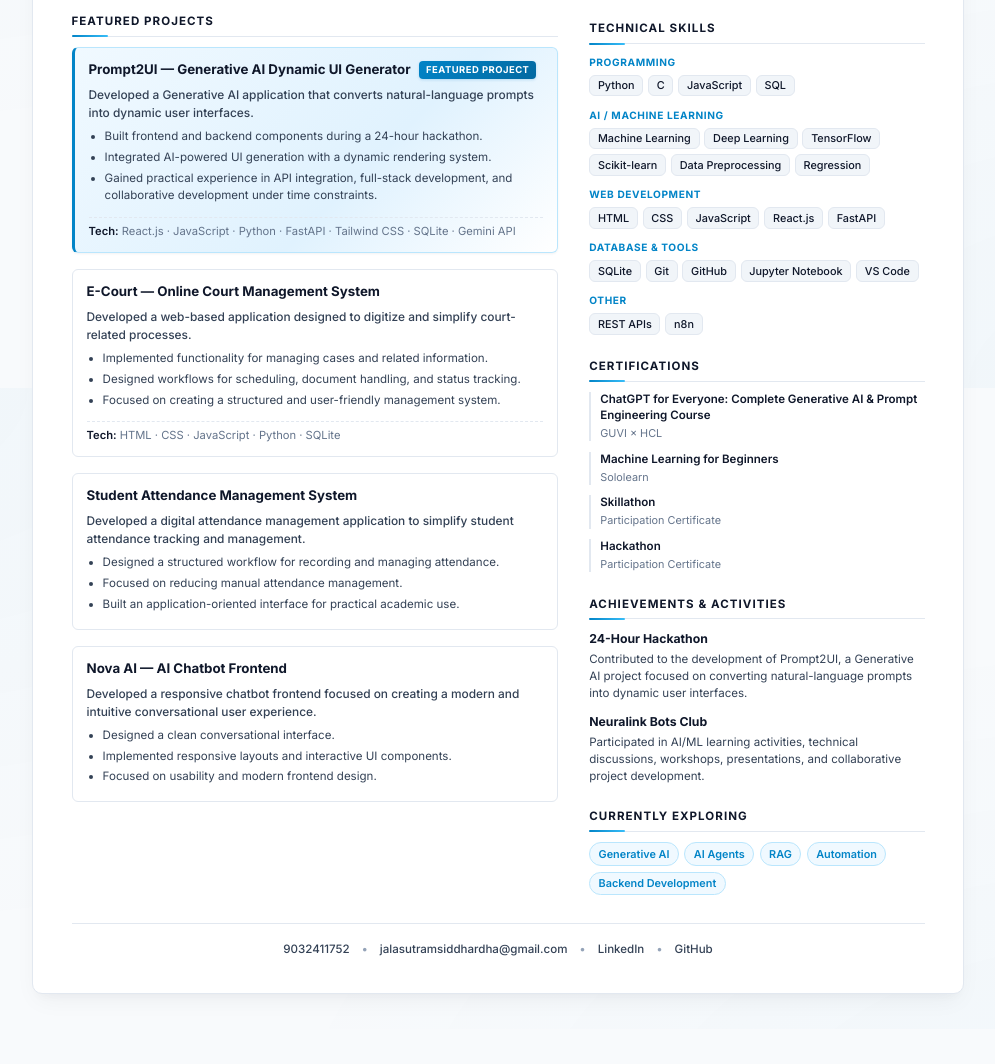
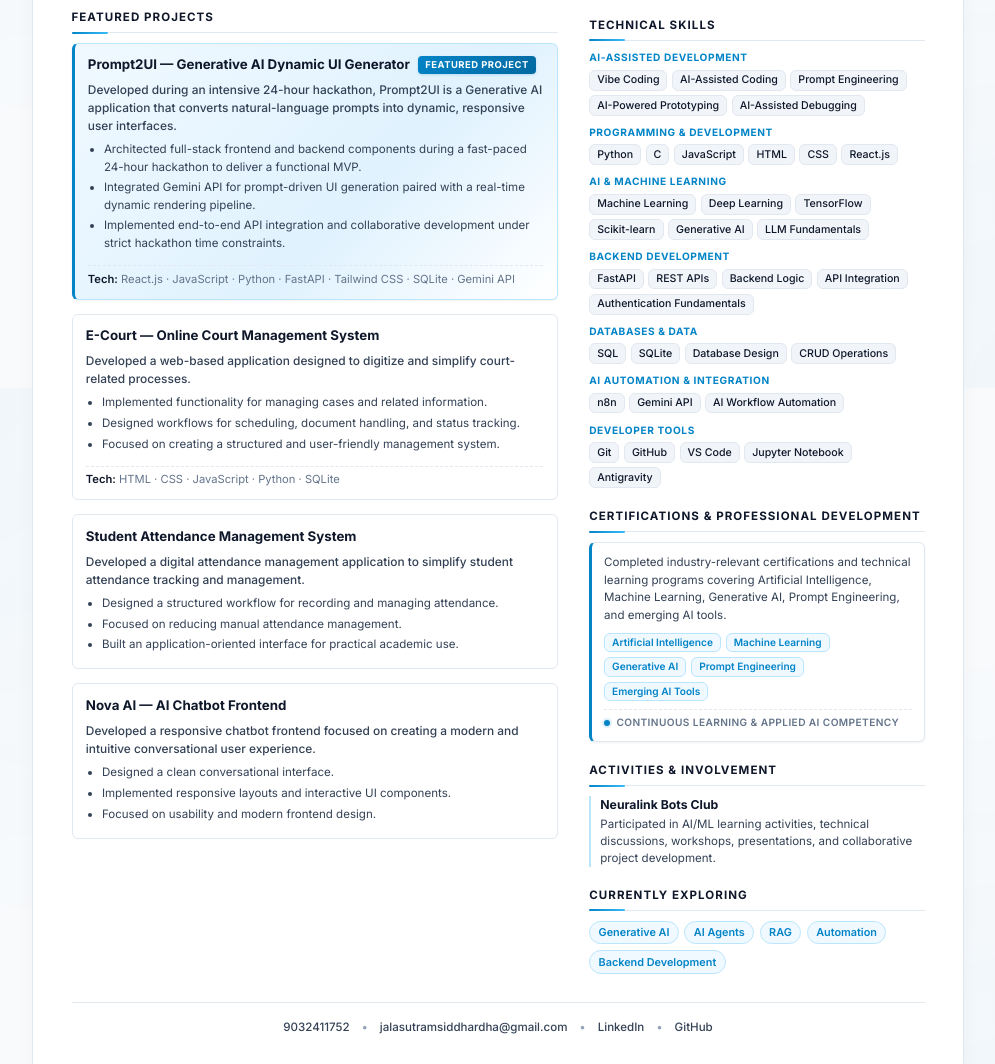
Before and after one commit to siddhardha-jalasutram/resume, a plain HTML site: page index.html in a window 1280 px wide. Shown: the part 412-1476 px from the top of the page, without its empty margins (142-1137 px from the left). Before the commit the page ends 1441 px from the top, so only its background shows below. Drawn offline with Linux system fonts and the light colour scheme.

Commit message:
update modules

```diff
--- a/index.html
+++ b/index.html
@@ -104,11 +104,11 @@
                                         <span class="badge-featured">Featured Project</span>
                                     </div>
                                 </div>
-                                <p class="project-desc">Developed a Generative AI application that converts natural-language prompts into dynamic user interfaces.</p>
+                                <p class="project-desc">Developed during an intensive 24-hour hackathon, Prompt2UI is a Generative AI application that converts natural-language prompts into dynamic, responsive user interfaces.</p>
                                 <ul class="project-bullets">
-                                    <li>Built frontend and backend components during a 24-hour hackathon.</li>
-                                    <li>Integrated AI-powered UI generation with a dynamic rendering system.</li>
-                                    <li>Gained practical experience in API integration, full-stack development, and collaborative development under time constraints.</li>
+                                    <li>Architected full-stack frontend and backend components during a fast-paced 24-hour hackathon to deliver a functional MVP.</li>
+                                    <li>Integrated Gemini API for prompt-driven UI generation paired with a real-time dynamic rendering pipeline.</li>
+                                    <li>Implemented end-to-end API integration and collaborative development under strict hackathon time constraints.</li>
                                 </ul>
                                 <div class="project-tech">
                                     <span class="tech-label">Tech:</span> React.js · JavaScript · Python · FastAPI · Tailwind CSS · SQLite · Gemini API
@@ -191,90 +191,106 @@
                         </h2>
                         <div class="skills-categorized">
                             <div class="skill-group">
-                                <div class="skill-category">PROGRAMMING</div>
+                                <div class="skill-category">AI-ASSISTED DEVELOPMENT</div>
+                                <div class="skill-tags">
+                                    <span class="skill-tag">Vibe Coding</span>
+                                    <span class="skill-tag">AI-Assisted Coding</span>
+                                    <span class="skill-tag">Prompt Engineering</span>
+                                    <span class="skill-tag">AI-Powered Prototyping</span>
+                                    <span class="skill-tag">AI-Assisted Debugging</span>
+                                </div>
+                            </div>
+                            <div class="skill-group">
+                                <div class="skill-category">PROGRAMMING &amp; DEVELOPMENT</div>
                                 <div class="skill-tags">
                                     <span class="skill-tag">Python</span>
                                     <span class="skill-tag">C</span>
                                     <span class="skill-tag">JavaScript</span>
-                                    <span class="skill-tag">SQL</span>
+                                    <span class="skill-tag">HTML</span>
+                                    <span class="skill-tag">CSS</span>
+                                    <span class="skill-tag">React.js</span>
                                 </div>
                             </div>
                             <div class="skill-group">
-                                <div class="skill-category">AI / MACHINE LEARNING</div>
+                                <div class="skill-category">AI &amp; MACHINE LEARNING</div>
                                 <div class="skill-tags">
                                     <span class="skill-tag">Machine Learning</span>
                                     <span class="skill-tag">Deep Learning</span>
                                     <span class="skill-tag">TensorFlow</span>
                                     <span class="skill-tag">Scikit-learn</span>
-                                    <span class="skill-tag">Data Preprocessing</span>
-                                    <span class="skill-tag">Regression</span>
+                                    <span class="skill-tag">Generative AI</span>
+                                    <span class="skill-tag">LLM Fundamentals</span>
                                 </div>
                             </div>
                             <div class="skill-group">
-                                <div class="skill-category">WEB DEVELOPMENT</div>
+                                <div class="skill-category">BACKEND DEVELOPMENT</div>
                                 <div class="skill-tags">
-                                    <span class="skill-tag">HTML</span>
-                                    <span class="skill-tag">CSS</span>
-                                    <span class="skill-tag">JavaScript</span>
-                                    <span class="skill-tag">React.js</span>
                                     <span class="skill-tag">FastAPI</span>
+                                    <span class="skill-tag">REST APIs</span>
+                                    <span class="skill-tag">Backend Logic</span>
+                                    <span class="skill-tag">API Integration</span>
+                                    <span class="skill-tag">Authentication Fundamentals</span>
                                 </div>
                             </div>
                             <div class="skill-group">
-                                <div class="skill-category">DATABASE & TOOLS</div>
+                                <div class="skill-category">DATABASES &amp; DATA</div>
                                 <div class="skill-tags">
+                                    <span class="skill-tag">SQL</span>
                                     <span class="skill-tag">SQLite</span>
-                                    <span class="skill-tag">Git</span>
-                                    <span class="skill-tag">GitHub</span>
-                                    <span class="skill-tag">Jupyter Notebook</span>
-                                    <span class="skill-tag">VS Code</span>
+                                    <span class="skill-tag">Database Design</span>
+                                    <span class="skill-tag">CRUD Operations</span>
                                 </div>
                             </div>
                             <div class="skill-group">
-                                <div class="skill-category">OTHER</div>
+                                <div class="skill-category">AI AUTOMATION &amp; INTEGRATION</div>
                                 <div class="skill-tags">
-                                    <span class="skill-tag">REST APIs</span>
                                     <span class="skill-tag">n8n</span>
+                                    <span class="skill-tag">Gemini API</span>
+                                    <span class="skill-tag">AI Workflow Automation</span>
+                                </div>
+                            </div>
+                            <div class="skill-group">
+                                <div class="skill-category">DEVELOPER TOOLS</div>
+                                <div class="skill-tags">
+                                    <span class="skill-tag">Git</span>
+                                    <span class="skill-tag">GitHub</span>
+                                    <span class="skill-tag">VS Code</span>
+                                    <span class="skill-tag">Jupyter Notebook</span>
+                                    <span class="skill-tag">Antigravity</span>
                                 </div>
                             </div>
                         </div>
                     </section>
 
-                    <!-- CERTIFICATIONS -->
+                    <!-- CERTIFICATIONS & PROFESSIONAL DEVELOPMENT -->
                     <section class="resume-section">
                         <h2 class="section-title">
-                            <span class="title-text">Certifications</span>
+                            <span class="title-text">Certifications &amp; Professional Development</span>
                         </h2>
-                        <ul class="certifications-list">
-                            <li>
-                                <span class="cert-name">ChatGPT for Everyone: Complete Generative AI & Prompt Engineering Course</span>
-                                <span class="cert-issuer">GUVI × HCL</span>
-                            </li>
-                            <li>
-                                <span class="cert-name">Machine Learning for Beginners</span>
-                                <span class="cert-issuer">Sololearn</span>
-                            </li>
-                            <li>
-                                <span class="cert-name">Skillathon</span>
-                                <span class="cert-issuer">Participation Certificate</span>
-                            </li>
-                            <li>
-                                <span class="cert-name">Hackathon</span>
-                                <span class="cert-issuer">Participation Certificate</span>
-                            </li>
-                        </ul>
+                        <div class="cert-dev-card">
+                            <p class="cert-dev-desc">
+                                Completed industry-relevant certifications and technical learning programs covering Artificial Intelligence, Machine Learning, Generative AI, Prompt Engineering, and emerging AI tools.
+                            </p>
+                            <div class="cert-dev-domains">
+                                <span class="cert-domain-tag">Artificial Intelligence</span>
+                                <span class="cert-domain-tag">Machine Learning</span>
+                                <span class="cert-domain-tag">Generative AI</span>
+                                <span class="cert-domain-tag">Prompt Engineering</span>
+                                <span class="cert-domain-tag">Emerging AI Tools</span>
+                            </div>
+                            <div class="cert-dev-meta">
+                                <span class="cert-pulse-dot"></span>
+                                <span class="cert-meta-label">Continuous Learning &amp; Applied AI Competency</span>
+                            </div>
+                        </div>
                     </section>
 
-                    <!-- ACHIEVEMENTS & ACTIVITIES -->
+                    <!-- ACTIVITIES & INVOLVEMENT -->
                     <section class="resume-section">
                         <h2 class="section-title">
-                            <span class="title-text">Achievements & Activities</span>
+                            <span class="title-text">Activities &amp; Involvement</span>
                         </h2>
                         <div class="activities-list">
-                            <div class="activity-item">
-                                <h3 class="activity-title">24-Hour Hackathon</h3>
-                                <p class="activity-desc">Contributed to the development of Prompt2UI, a Generative AI project focused on converting natural-language prompts into dynamic user interfaces.</p>
-                            </div>
                             <div class="activity-item">
                                 <h3 class="activity-title">Neuralink Bots Club</h3>
                                 <p class="activity-desc">Participated in AI/ML learning activities, technical discussions, workshops, presentations, and collaborative project development.</p>
--- a/style.css
+++ b/style.css
@@ -296,14 +296,14 @@ body {
 .grid-column {
     display: flex;
     flex-direction: column;
-    gap: 1.65rem;
+    gap: 1.45rem;
 }
 
 /* 7. SECTION HEADINGS */
 .resume-section {
     display: flex;
     flex-direction: column;
-    gap: 0.75rem;
+    gap: 0.7rem;
 }
 
 .section-title {
@@ -343,14 +343,14 @@ body {
 .projects-list {
     display: flex;
     flex-direction: column;
-    gap: 1.15rem;
+    gap: 1rem;
 }
 
 .project-card {
     display: flex;
     flex-direction: column;
     gap: 0.45rem;
-    padding: 0.85rem 1rem;
+    padding: 0.8rem 0.95rem;
     border-radius: var(--radius-sm);
     border: 1px solid var(--border-color);
     background-color: var(--bg-card);
@@ -476,13 +476,13 @@ body {
 .skills-categorized {
     display: flex;
     flex-direction: column;
-    gap: 0.8rem;
+    gap: 0.65rem;
 }
 
 .skill-group {
     display: flex;
     flex-direction: column;
-    gap: 0.35rem;
+    gap: 0.3rem;
 }
 
 .skill-category {
@@ -495,16 +495,16 @@ body {
 .skill-tags {
     display: flex;
     flex-wrap: wrap;
-    gap: 0.35rem;
+    gap: 0.32rem;
 }
 
 .skill-tag {
-    font-size: 0.775rem;
+    font-size: 0.76rem;
     font-weight: 500;
     color: var(--text-primary);
     background-color: var(--bg-subtle);
     border: 1px solid var(--border-color);
-    padding: 0.2rem 0.55rem;
+    padding: 0.18rem 0.5rem;
     border-radius: var(--radius-sm);
     line-height: 1.3;
     transition: all var(--transition-fast);
@@ -516,40 +516,81 @@ body {
     color: var(--accent-primary);
 }
 
-/* 12. CERTIFICATIONS */
-.certifications-list {
-    list-style: none;
+/* 12. CERTIFICATIONS & PROFESSIONAL DEVELOPMENT */
+.cert-dev-card {
     display: flex;
     flex-direction: column;
-    gap: 0.75rem;
+    gap: 0.55rem;
+    padding: 0.75rem 0.85rem;
+    background-color: var(--bg-card);
+    border: 1px solid var(--border-color);
+    border-left: 3px solid var(--accent-primary);
+    border-radius: var(--radius-sm);
+    box-shadow: var(--shadow-sm);
+    transition: all var(--transition-fast);
 }
 
-.certifications-list li {
-    display: flex;
-    flex-direction: column;
-    gap: 0.1rem;
-    font-size: 0.825rem;
-    border-left: 2px solid var(--border-color);
-    padding-left: 0.65rem;
-    transition: border-color var(--transition-fast);
+.cert-dev-card:hover {
+    border-color: #cbd5e1;
+    border-left-color: var(--accent-hover);
+    box-shadow: var(--shadow-hover);
 }
 
-.certifications-list li:hover {
-    border-left-color: var(--accent-primary);
+.cert-dev-desc {
+    font-size: 0.825rem;
+    line-height: 1.55;
+    color: var(--text-secondary);
 }
 
-.cert-name {
-    font-weight: 600;
-    color: var(--text-primary);
-    line-height: 1.35;
+.cert-dev-domains {
+    display: flex;
+    flex-wrap: wrap;
+    gap: 0.35rem;
 }
 
-.cert-issuer {
-    color: var(--text-muted);
-    font-size: 0.775rem;
+.cert-domain-tag {
+    font-size: 0.725rem;
+    font-weight: 600;
+    color: var(--accent-primary);
+    background-color: var(--bg-accent-light);
+    border: 1px solid var(--accent-border);
+    padding: 0.15rem 0.5rem;
+    border-radius: var(--radius-sm);
+    line-height: 1.3;
+    transition: all var(--transition-fast);
 }
 
-/* 13. ACHIEVEMENTS & ACTIVITIES */
+.cert-domain-tag:hover {
+    background-color: var(--accent-primary);
+    color: #ffffff;
+}
+
+.cert-dev-meta {
+    display: flex;
+    align-items: center;
+    gap: 0.45rem;
+    padding-top: 0.4rem;
+    border-top: 1px dashed var(--border-color);
+}
+
+.cert-pulse-dot {
+    width: 6px;
+    height: 6px;
+    border-radius: 50%;
+    background-color: var(--accent-primary);
+    box-shadow: 0 0 0 2px var(--accent-glow);
+    flex-shrink: 0;
+}
+
+.cert-meta-label {
+    font-size: 0.725rem;
+    font-weight: 600;
+    letter-spacing: 0.04em;
+    text-transform: uppercase;
+    color: var(--text-muted);
+}
+
+/* 13. ACTIVITIES & INVOLVEMENT */
 .activities-list {
     display: flex;
     flex-direction: column;
@@ -559,7 +600,9 @@ body {
 .activity-item {
     display: flex;
     flex-direction: column;
-    gap: 0.2rem;
+    gap: 0.15rem;
+    padding-left: 0.65rem;
+    border-left: 2px solid var(--accent-border);
 }
 
 .activity-title {
@@ -784,12 +827,12 @@ body {
         padding-top: 0 !important;
     }
 
-    .edu-item, .activity-item, .certifications-list li {
+    .edu-item, .activity-item, .cert-dev-card {
         page-break-inside: avoid !important;
         break-inside: avoid !important;
     }
 
-    .edu-item {
+    .edu-item, .activity-item {
         border-left: 2pt solid #0284c7 !important;
         padding-left: 5pt !important;
     }
@@ -809,26 +852,78 @@ body {
         color: #64748b !important;
     }
 
+    .skills-categorized {
+        gap: 3.5pt !important;
+    }
+
+    .skill-group {
+        gap: 1.5pt !important;
+        page-break-inside: avoid !important;
+        break-inside: avoid !important;
+    }
+
+    .skill-tags {
+        gap: 2pt !important;
+    }
+
     .skill-category {
-        font-size: 8pt !important;
+        font-size: 7.5pt !important;
         color: #0284c7 !important;
     }
 
     .skill-tag {
-        font-size: 8pt !important;
+        font-size: 7.25pt !important;
         background-color: #f1f5f9 !important;
         border-color: #e2e8f0 !important;
         color: #0f172a !important;
-        padding: 0.5pt 3.5pt !important;
+        padding: 0.5pt 3pt !important;
     }
 
-    .cert-name {
-        font-size: 9pt !important;
-        color: #0f172a !important;
+    .cert-dev-card {
+        padding: 3pt 0 !important;
+        border: none !important;
+        border-left: 2pt solid #0284c7 !important;
+        padding-left: 5pt !important;
+        background: transparent !important;
+        box-shadow: none !important;
+        gap: 2.5pt !important;
+        page-break-inside: avoid !important;
+        break-inside: avoid !important;
     }
 
-    .cert-issuer {
-        font-size: 8pt !important;
+    .cert-dev-desc {
+        font-size: 8.5pt !important;
+        line-height: 1.35 !important;
+        color: #334155 !important;
+    }
+
+    .cert-dev-domains {
+        gap: 2pt !important;
+    }
+
+    .cert-domain-tag {
+        font-size: 7.25pt !important;
+        background-color: #f0f9ff !important;
+        border-color: #bae6fd !important;
+        color: #0369a1 !important;
+        padding: 0.5pt 3pt !important;
+    }
+
+    .cert-dev-meta {
+        border-top: none !important;
+        padding-top: 1pt !important;
+        gap: 3pt !important;
+    }
+
+    .cert-pulse-dot {
+        background-color: #0284c7 !important;
+        width: 3.5pt !important;
+        height: 3.5pt !important;
+        box-shadow: none !important;
+    }
+
+    .cert-meta-label {
+        font-size: 7pt !important;
         color: #64748b !important;
     }
 
```
